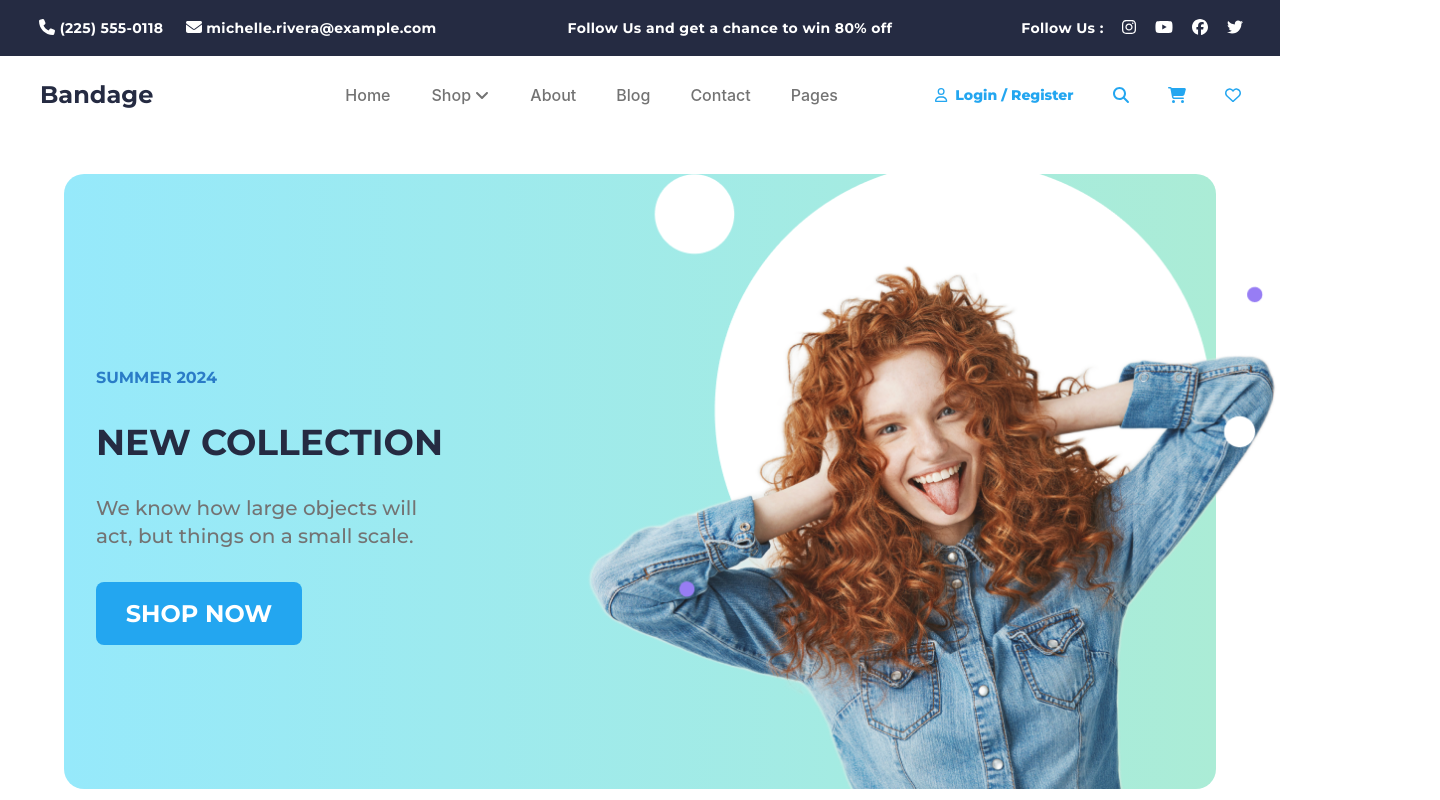
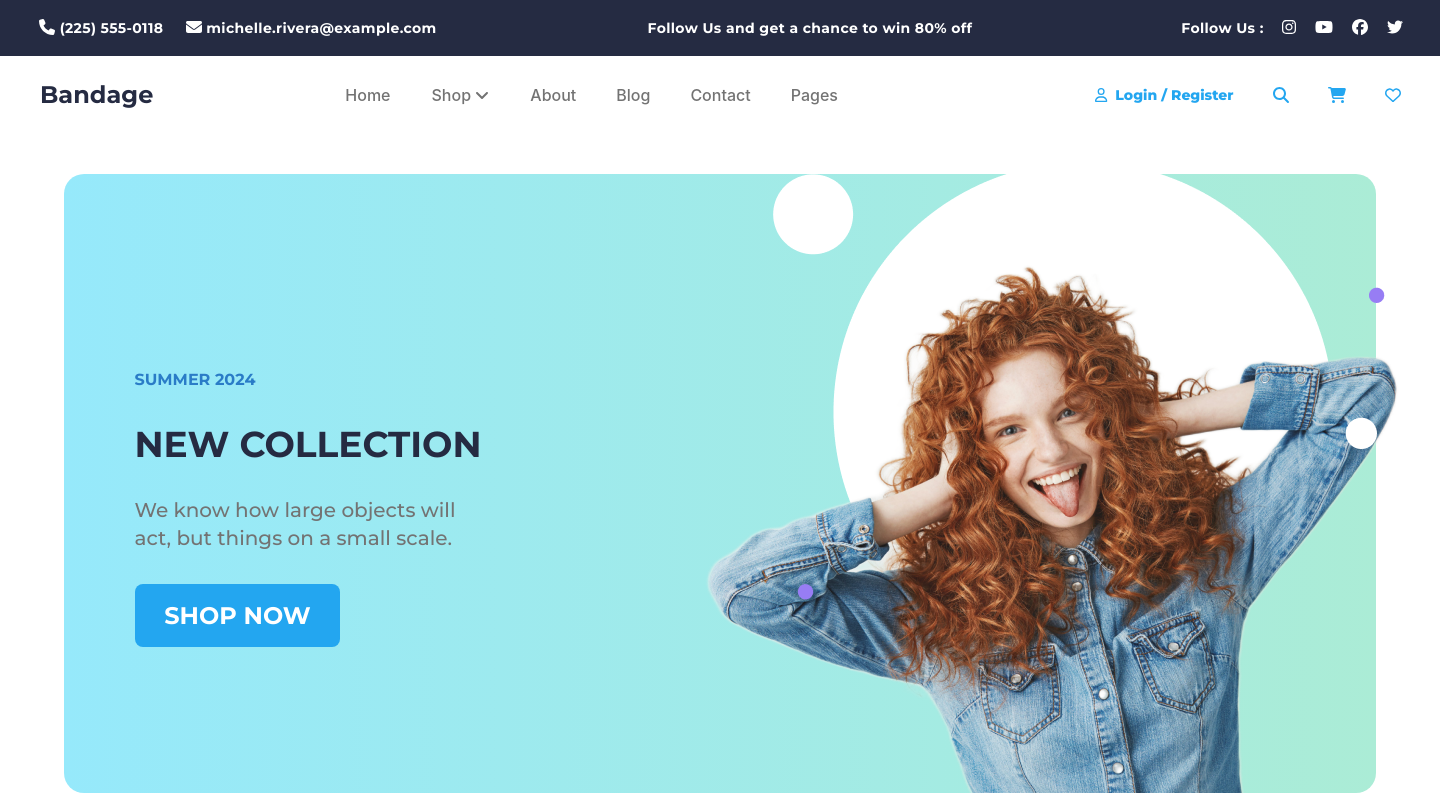
Before and after one commit to alicansadeler/my-ecommerce, a React (Vite) app: page / in a window 1280 px wide. Shown: the top 800 px of the page, 1440 px wide, since content can reach past the window. Built offline with nearby package versions, Linux system fonts and the light colour scheme; grey boxes are pictures that could not be loaded.

Commit message:
reponsive tasarım tamamlandi

```diff
--- a/src/App.jsx
+++ b/src/App.jsx
@@ -6,7 +6,7 @@ import HomePage from "./pages/HomePage";
 
 function App() {
   return (
-    <div className="flex flex-col min-h-screen items-center ">
+    <div className="flex flex-col min-h-screen items-center justify-center lg:w-[1440px] lg:mx-auto">
       <Header />
       <HomePage />
     </div>
--- a/src/components/homeComponents/ShopCards.jsx
+++ b/src/components/homeComponents/ShopCards.jsx
@@ -9,7 +9,7 @@ const ShopCards = () => {
           alt="Product 1"
           className="w-[345px] h-[556px] lg:w-full lg:h-full object-cover"
         />
-        <div className="absolute bottom-0 left-0 right-0 h-1/3 lg:w-2/3 bg-bgLightBlue bg-opacity-80 text-white p-10 flex items-start flex-col justify-center gap-4">
+        <div className="absolute bottom-0 left-0  h-1/3 lg:w-2/3 bg-bgLightBlue bg-opacity-80 text-white p-10 flex items-start flex-col justify-center gap-4">
           <h3 className="text-lg font-semibold mb-2 ">
             Top Product Of the Week
           </h3>
```
